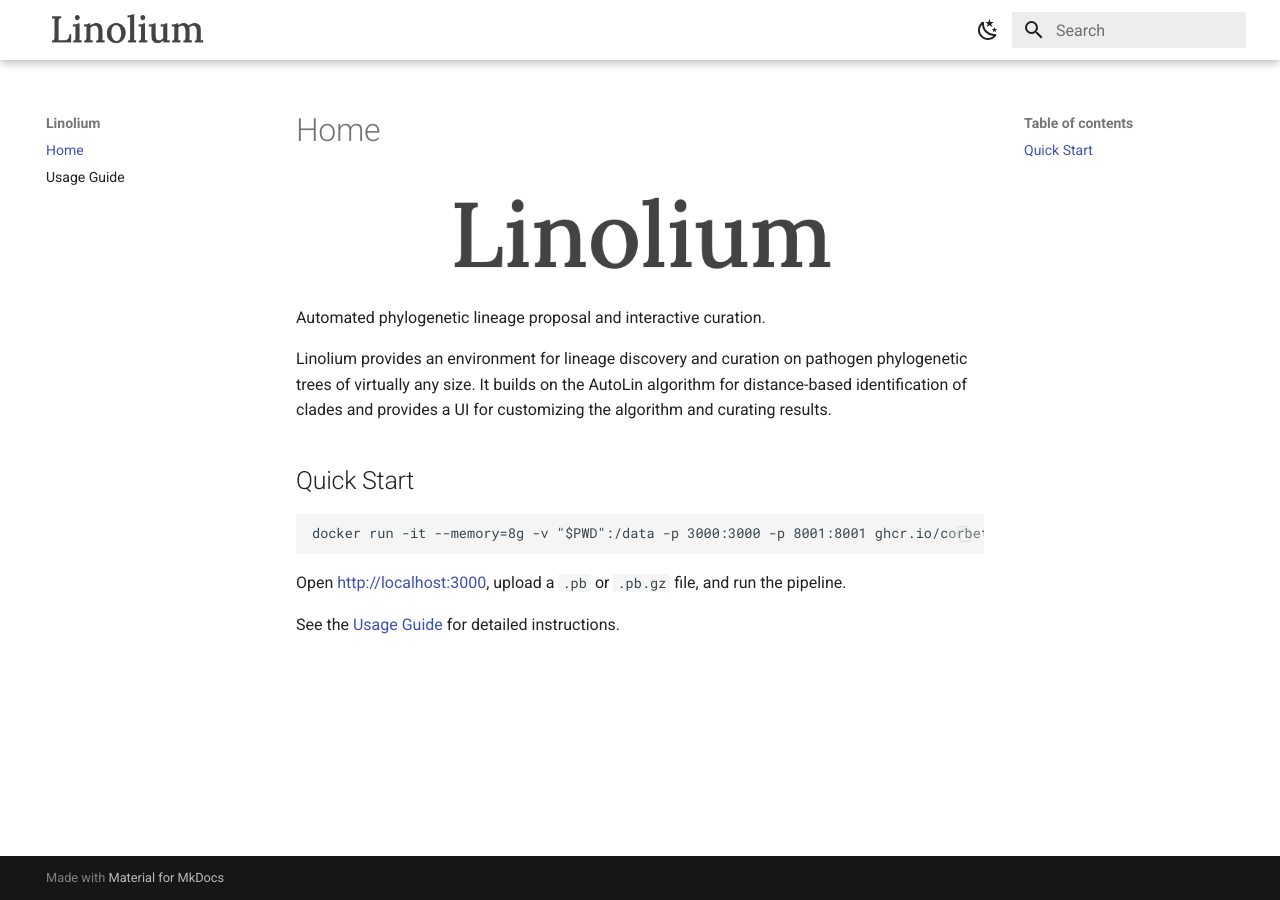
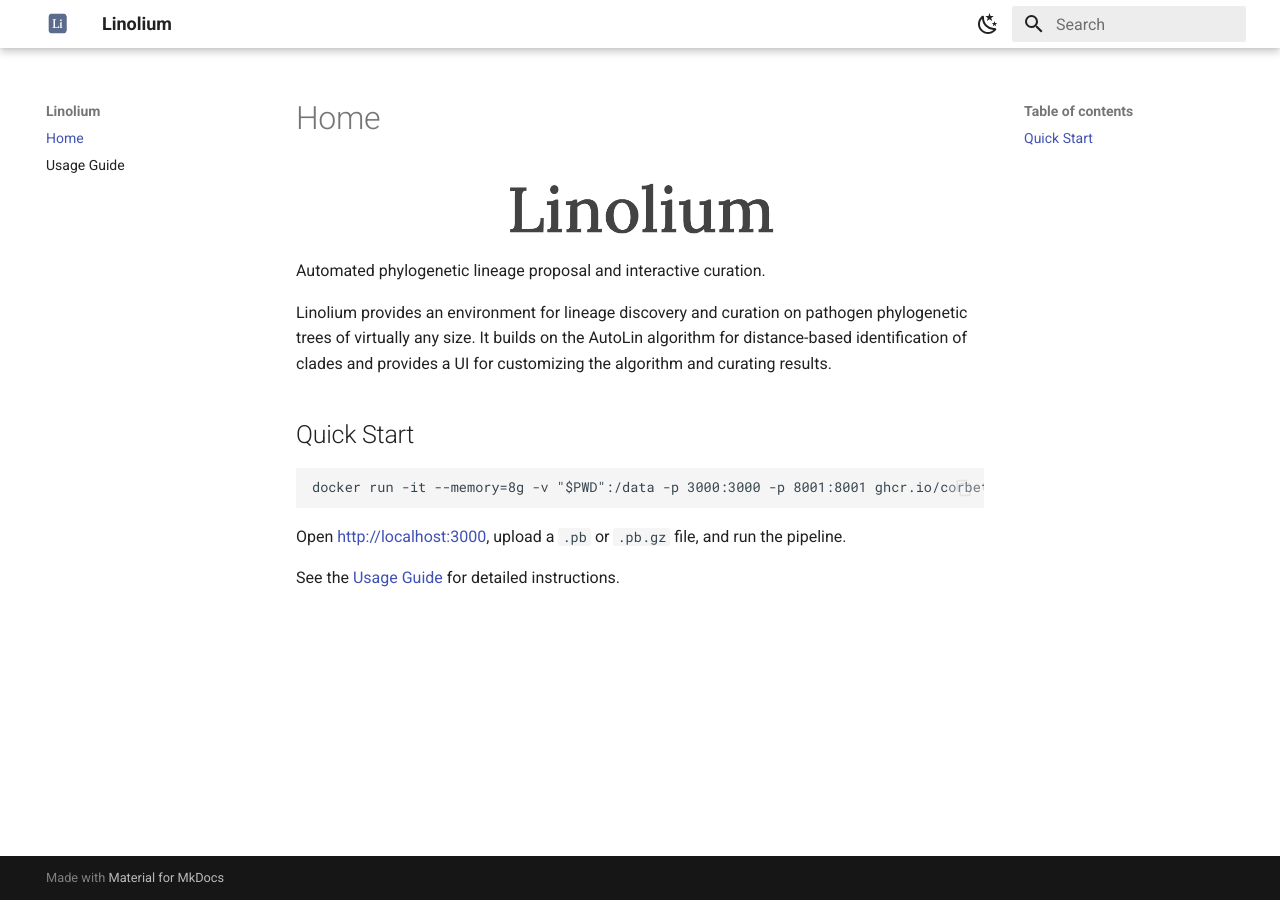
Before and after one commit to corbett-lab/lineage-curation, an MkDocs documentation site: the page built from docs/index.md, in a window 1280 px wide. Built offline with MkDocs 1.6.1 and Material for MkDocs 9.7.7, drawn with Linux system fonts in a browser that asks for light colours.

Commit message:
Use icon in header and title image on home page

```diff
--- a/docs/index.md
+++ b/docs/index.md
@@ -1,6 +1,4 @@
-<p align="center">
-  <img src="assets/title.png" alt="Linolium" width="400">
-</p>
+![Linolium](assets/title.png){ width=280 }
 
 Automated phylogenetic lineage proposal and interactive curation.
 
--- a/docs/stylesheets/extra.css
+++ b/docs/stylesheets/extra.css
@@ -1,11 +1,5 @@
-/* Title image replaces text — hide redundant site name */
-.md-header__title .md-ellipsis {
-  display: none;
+/* Center title image on the home page */
+.md-typeset img[alt="Linolium"] {
+  display: block;
+  margin: 0 auto;
 }
-
-/* Make the title logo larger since it's the site name */
-.md-header__button.md-logo img,
-.md-header__button.md-logo svg {
-  height: 1.8rem;
-  width: auto;
-}
--- a/mkdocs.yml
+++ b/mkdocs.yml
@@ -3,7 +3,7 @@
 
 theme:
   name: material
-  logo: assets/title.png
+  logo: assets/logo.png
   favicon: assets/favicon.ico
   palette:
     - media: "(prefers-color-scheme: light)"
@@ -25,6 +25,10 @@
     - navigation.top
     - content.code.copy
 
+markdown_extensions:
+  - attr_list
+  - md_in_html
+
 extra_css:
   - stylesheets/extra.css
 
```
